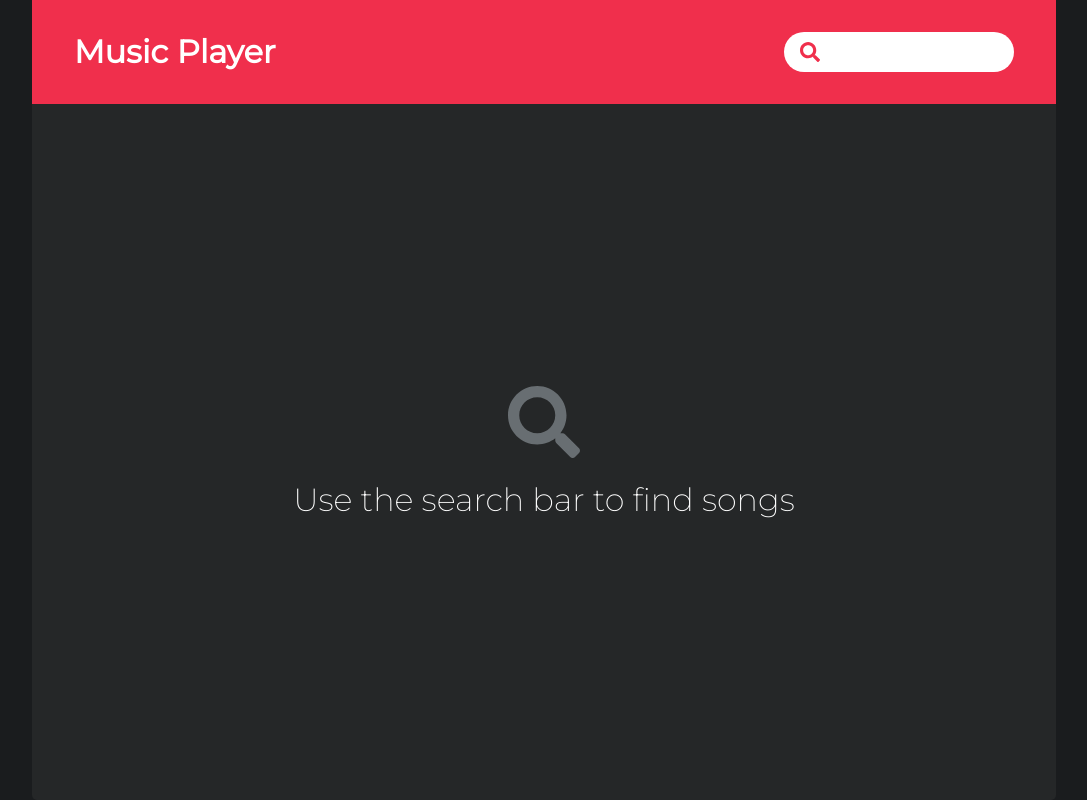
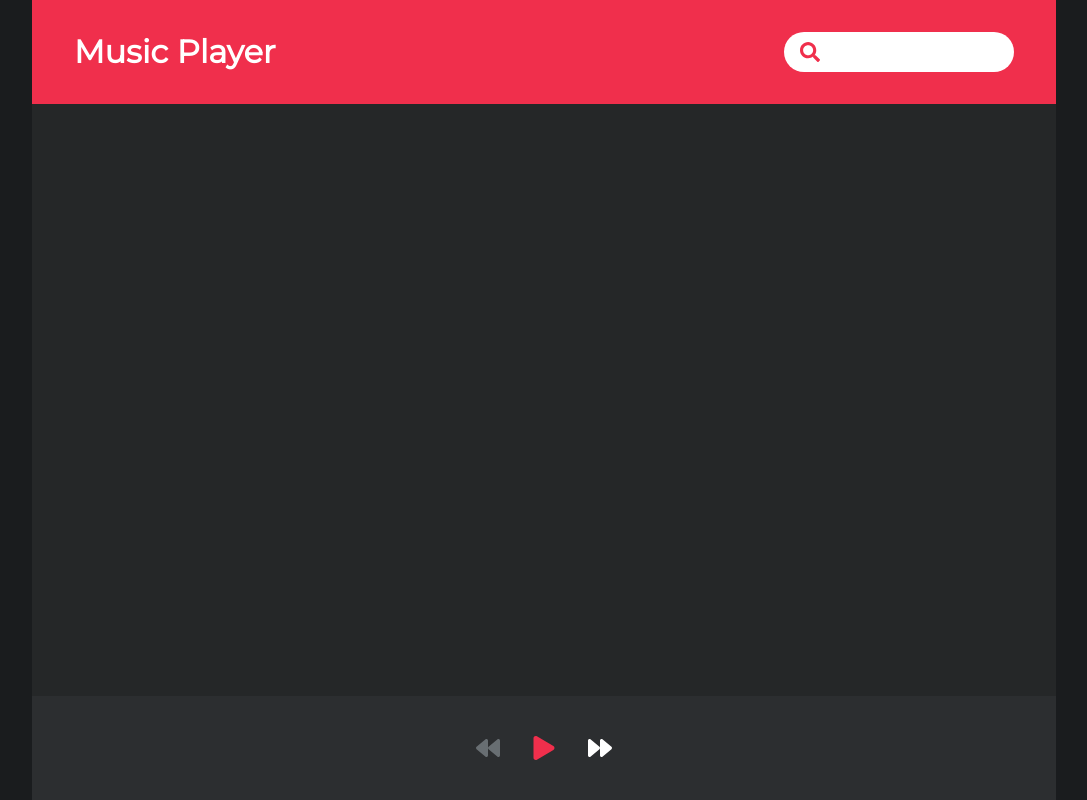
Before and after one commit to AlbaCasas/music-player, a React (Create React App) app: page /player in a window 1280 px wide. Shown: the whole page, without its empty margins (96-1183 px from the left). Built offline with nearby package versions, Linux system fonts and the light colour scheme.

Commit message:
Add Actions component and style

```diff
--- a/package.json
+++ b/package.json
@@ -6,6 +6,7 @@
     "react": "^17.0.2",
     "react-dom": "^17.0.2",
     "react-icons": "^4.3.1",
+    "react-router-dom": "^6.2.1",
     "react-scripts": "5.0.0",
     "sass": "^1.49.7"
   },
--- a/src/App.jsx
+++ b/src/App.jsx
@@ -1,6 +1,8 @@
+import { BrowserRouter, Routes, Route } from "react-router-dom";
 import useItunesSearch from "./hooks/useItunesSearch";
 import Home from "./pages/Home";
 import Layout from "./components/Layout";
+import Player from "./pages/Player";
 import "./index.scss";
 
 function App() {
@@ -8,6 +10,11 @@ function App() {
     useItunesSearch();
 
   return (
+    <BrowserRouter>
+      <Routes>
+        <Route
+          path="/"
+          element={
             <Layout onSearch={onSearch}>
               <Home
                 results={results}
@@ -16,6 +23,18 @@ function App() {
                 setResults={setResults}
               />
             </Layout>
+          }
+        />
+        <Route
+          path="/player"
+          element={
+            <Layout>
+              <Player />
+            </Layout>
+          }
+        />
+      </Routes>
+    </BrowserRouter>
   );
 }
 
--- /dev/null
+++ b/src/pages/Player/Actions/Actions.jsx
@@ -0,0 +1,14 @@
+import React from "react";
+import { FaPlay, FaForward, FaBackward } from "react-icons/fa";
+
+const Actions = () => {
+  return (
+    <div className="player-actions">
+      <FaBackward className="player-actions__action player-actions__action--disabled" />
+      <FaPlay className="player-actions__action player-actions__action--main" />
+      <FaForward className="player-actions__action" />
+    </div>
+  );
+};
+
+export default Actions;
--- /dev/null
+++ b/src/pages/Player/Actions/Actions.scss
@@ -0,0 +1,18 @@
+.player-actions {
+  display: flex;
+  width: fit-content;
+  height: 100%;
+  justify-content: center;
+  align-items: center;
+  gap: 32px;
+  font-size: 24px;
+  &__action {
+    cursor: pointer;
+    &--disabled {
+      color: $gray;
+    }
+    &--main {
+      color: $primary;
+    }
+  }
+}
--- /dev/null
+++ b/src/pages/Player/Player.jsx
@@ -0,0 +1,11 @@
+import Actions from "./Actions/Actions";
+
+const Player = () => {
+  return (
+    <footer>
+      <Actions />
+    </footer>
+  );
+};
+
+export default Player;
--- /dev/null
+++ b/src/pages/Player/Player.scss
@@ -0,0 +1,10 @@
+@import "./Actions/Actions.scss";
+
+footer {
+  width: 100%;
+  background-color: $lightGray;
+  height: 104px;
+  margin-top: auto;
+  display: flex;
+  justify-content: center;
+}
--- /dev/null
+++ b/src/pages/Player/Social/Social.jsx
@@ -0,0 +1,5 @@
+const Social = () => {
+  return <div>Social</div>;
+};
+
+export default Social;
--- /dev/null
+++ b/src/pages/Player/Social/index.js
@@ -0,0 +1 @@
+export { default } from "./Social";
--- /dev/null
+++ b/src/pages/Player/index.js
@@ -0,0 +1 @@
+export { default } from "./Player";
--- a/src/pages/index.scss
+++ b/src/pages/index.scss
@@ -1 +1,2 @@
 @import "Home/Home";
+@import "Player/Player";
--- a/src/styles/settings.scss
+++ b/src/styles/settings.scss
@@ -3,3 +3,4 @@ $primary: #f02f4c;
 $gray: #686e72;
 $backgroundLight: #252728;
 $white: #fff;
+$lightGray: #2c2e30;
```
Also changed, not shown: src/pages/Player/Social/Social.scss (added), 1 other file (tests, documents, lock files or other folders). Lines whose indentation alone changed are shown as unchanged.
